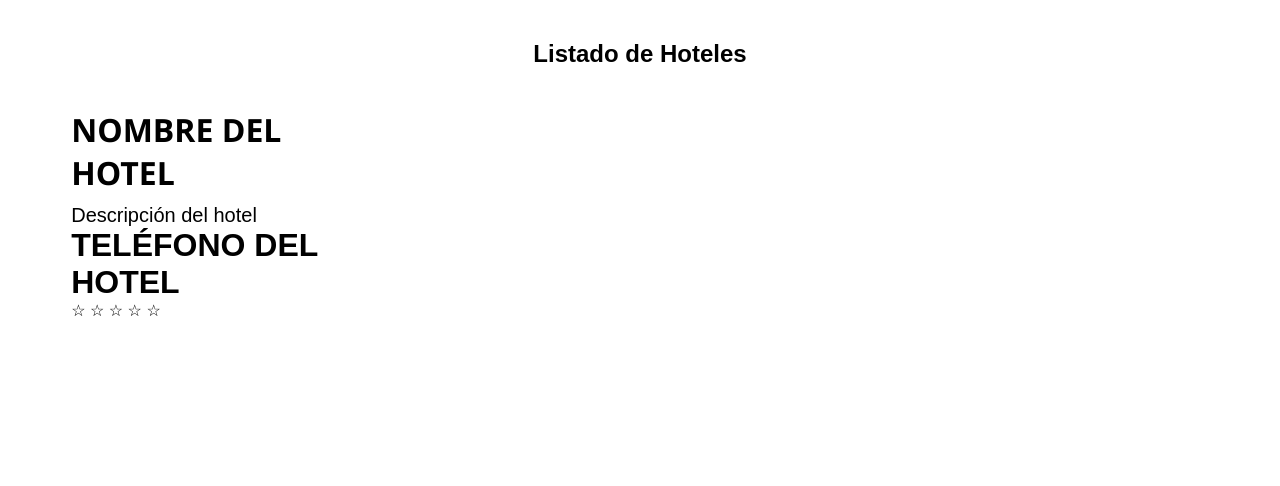
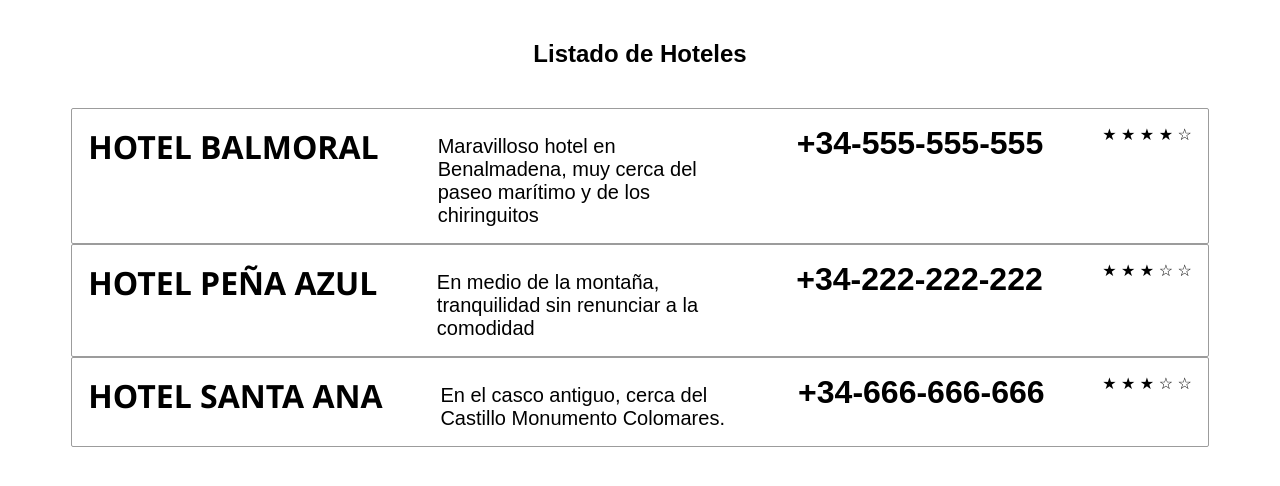
Before and after one commit to Esemega/Hoteles.com, a plain HTML site: page index.html in a window 1280 px wide. Drawn offline with Linux system fonts and the light colour scheme.

Commit message:
adding more items to the list

```diff
--- a/index.html
+++ b/index.html
@@ -3,9 +3,10 @@
 <head>
     <meta charset="UTF-8">
     <meta name="viewport" content="width=device-width, initial-scale=1.0">
-    <title>Hoteles</title>
+    <title>Hoteles.com</title>
     <link rel="stylesheet" href="site.css">
 </head>
+
 <body>
     <div class="hotels-container">
         <div class="hotels-header">
@@ -13,21 +14,61 @@
         </div>
 
         <div class="hotels-body">
-            <div class="hotels-item">
+            <div class="hotel-item">
                 <div class="hotel-name-container">
-                    <span class="hotel-name">Nombre del hotel</span>
+                    <span class="hotel-name">Hotel Balmoral</span>
                 </div>
 
                 <div class="hotel-description-container">
-                    <span class="hotel-description"> Descripción del hotel</span>
+                    <span class="hotel-description">Maravilloso hotel en Benalmadena, muy cerca del paseo marítimo y de los chiringuitos</span>
                 </div>
                 <div class="hotel-phone-container">
-                    <span class="hotel-phone" >Teléfono del hotel</span>
+                    <span class="hotel-phone" >+34-555-555-555</span>
                 </div>
                 <div class="stars">
+                    <span>&#9733</span>
+                    <span>&#9733</span>
+                    <span>&#9733</span>
+                    <span>&#9733</span>
+                    <span>&#9734</span>
+                </div>
+            </div>
+
+            <div class="hotel-item">
+                <div class="hotel-name-container">
+                    <span class="hotel-name">Hotel Peña azul</span>
+                </div>
+
+                <div class="hotel-description-container">
+                    <span class="hotel-description">En medio de la montaña, tranquilidad sin renunciar a la comodidad <span>
+                </div>
+                <div class="hotel-phone-container">
+                    <span class="hotel-phone" >+34-222-222-222</span>
+                </div>
+                <div class="stars">
+                    <span>&#9733</span>
+                    <span>&#9733</span>
+                    <span>&#9733</span>
                     <span>&#9734</span>
                     <span>&#9734</span>
-                    <span>&#9734</span>
+                </div>
+            </div>
+
+            <div class="hotel-item">
+                <div class="hotel-name-container">
+                    <span class="hotel-name">Hotel Santa Ana</span>
+                </div>
+
+                <div class="hotel-description-container">
+                    <span class="hotel-description">En el casco antiguo, cerca del Castillo Monumento Colomares.</span>
+                </div>
+                <div class="hotel-phone-container">
+                    <span class="hotel-phone" >+34-666-666-666</span>
+                </div>
+                <div class="stars">
+                    <span>&#9733</span>
+                    <span>&#9733</span>
+                    <span>&#9733</span>
                     <span>&#9734</span>
                     <span>&#9734</span>
                 </div>
```
